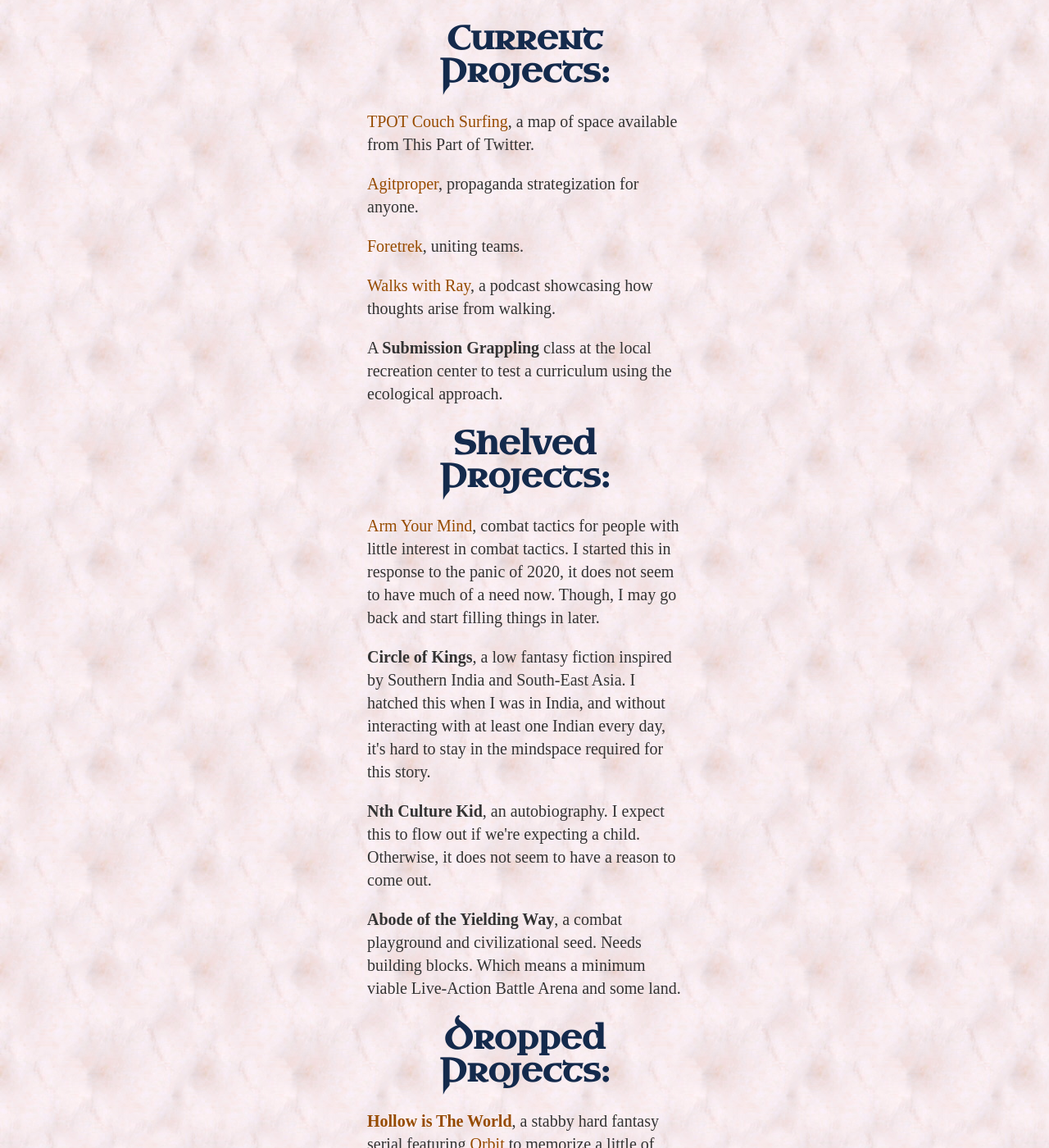
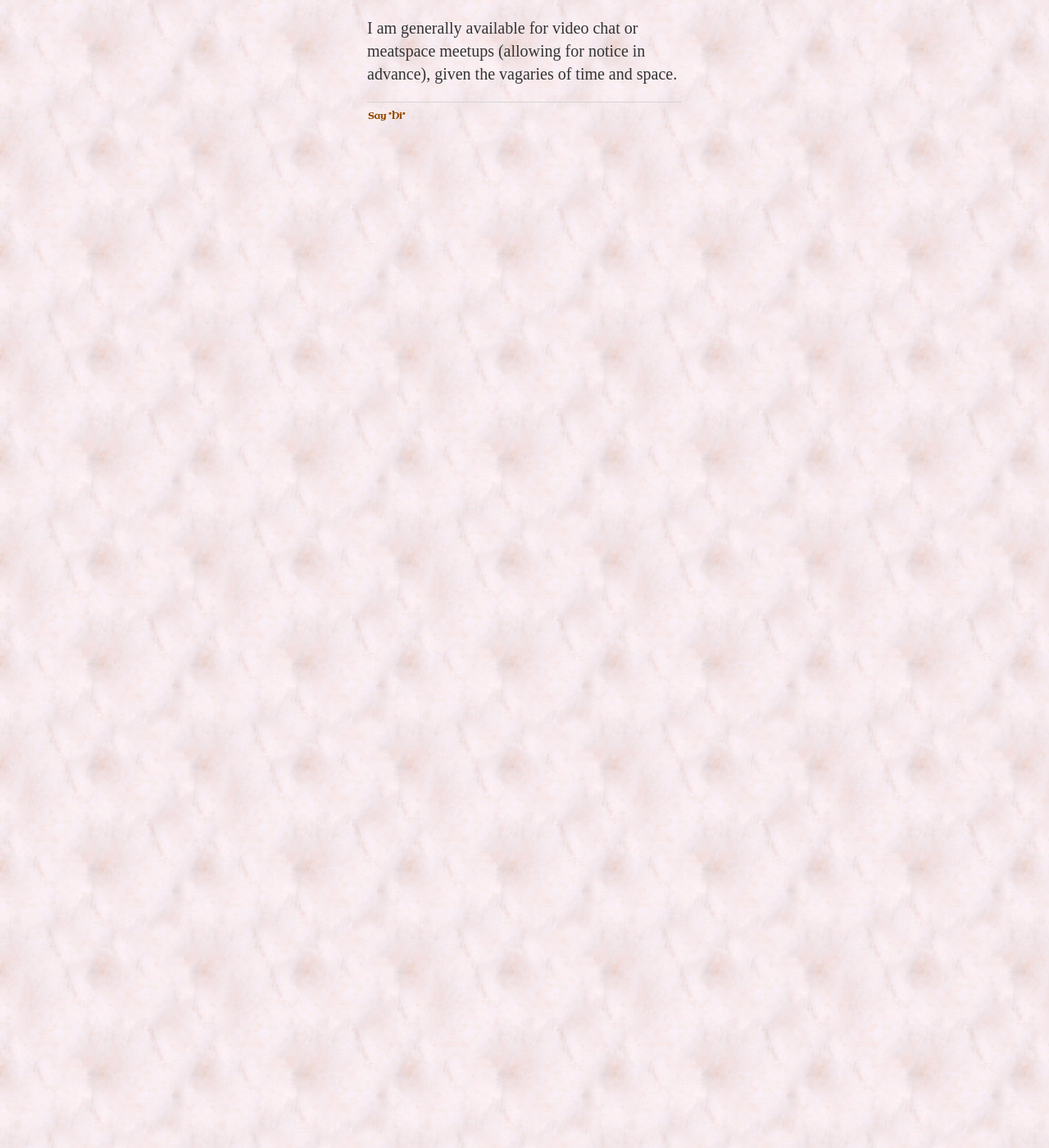
Before and after one commit to ray-dorai/ray-dorai.github.io, a Jekyll site: the page built from index.html, in a window 1280 px wide and 1400 px high, scrolled down 342 px. Shown: the whole window at 82% size. Built offline with Jekyll 4.4.1, drawn with Linux system fonts in a browser that asks for light colours; some web fonts are replaced; some of the changed text lies outside the part shown.

Commit message:
Update index.html

```diff
--- a/index.html
+++ b/index.html
@@ -16,24 +16,6 @@
 		<i class="cp cp-cloud-o"></i> <a href="https://soundcloud.com/ray-doraisamy">Soundcloud</a>
 	        <i class="cp cp-shopping-bag"></i> <a href="https://www.amazon.com/hz/wishlist/ls/7FKJHPJVHUQG?ref_=wl_share">Amazon Wishlist</a>
 
-	<h1>Current Projects:</h1>
-		<p><a href="/tpotcouchsurfing.html">TPOT Couch Surfing</a>, a map of space available from This Part of Twitter.</p>
-	        <p><a href="https://www.agitproper.org/">Agitproper</a>, propaganda strategization for anyone.</p>
-	        <p><a href="https://foretrek.com/">Foretrek</a>, uniting teams.</p>
-		<p><a href="https://anchor.fm/walkswithray">Walks with Ray</a>, a podcast showcasing how thoughts arise from walking.</p>
-	        <p>A <b>Submission Grappling</b> class at the local recreation center to test a curriculum using the ecological approach.</p>
-	<h1>Shelved Projects:</h1>
-	        <p><a href="https://ray-dorai.github.io/armyourmind/">Arm Your Mind</a>, combat tactics for people with little interest in combat tactics. I started this in response to the panic of 2020, it does not seem to have much of a need now. Though, I may go back and start filling things in later.</p>
-		<p><b>Circle of Kings</b>, a low fantasy fiction inspired by Southern India and South-East Asia. I hatched this when I was in India, and without interacting with at least one Indian every day, it's hard to stay in the mindspace required for this story. </p>
-	        <p><b>Nth Culture Kid</b>, an autobiography. I expect this to flow out if we're expecting a child. Otherwise, it does not seem to have a reason to come out.</p>
-                <p><b>Abode of the Yielding Way</b>, a combat playground and civilizational seed. Needs building blocks. Which means a minimum viable Live-Action Battle Arena and some land.</p>
-	<h1>Dropped Projects:</h1>
-	        <p><b><a href="https://hitw.neocities.org/">Hollow is The World</a></b>, a stabby hard fantasy serial featuring <a href="https://withorbit.com/">Orbit</a> to memorize a little of what the characters learn. It was self-indulgent.
-	        <p><a href="https://raydoraisamy.bandcamp.com/album/if-you-ask-its-free">If you ask, it's free</a>, an album. It was an experiment, now learned from and done.</p>
-                <p><b>The Niobrara Project</b>: 'Deep Springs College on the frontier for adults' is still something of a dream, but perhaps we'll end up with less of a college and more of the civilizational seed, at a smaller scale.
-	<h1>Upcoming Projects:</h1>
-	       <p><b>Life Kills: A Southeast Asian Perspective</b>. An audio series looking at fights to see how people learn to live together. This will be a polished, edited podcast to contrast against 'Walks with Ray'.
-
 
 	<p>I am generally available for video chat or meatspace meetups (allowing for notice in advance), given the vagaries of time and space.</p>
 
```
